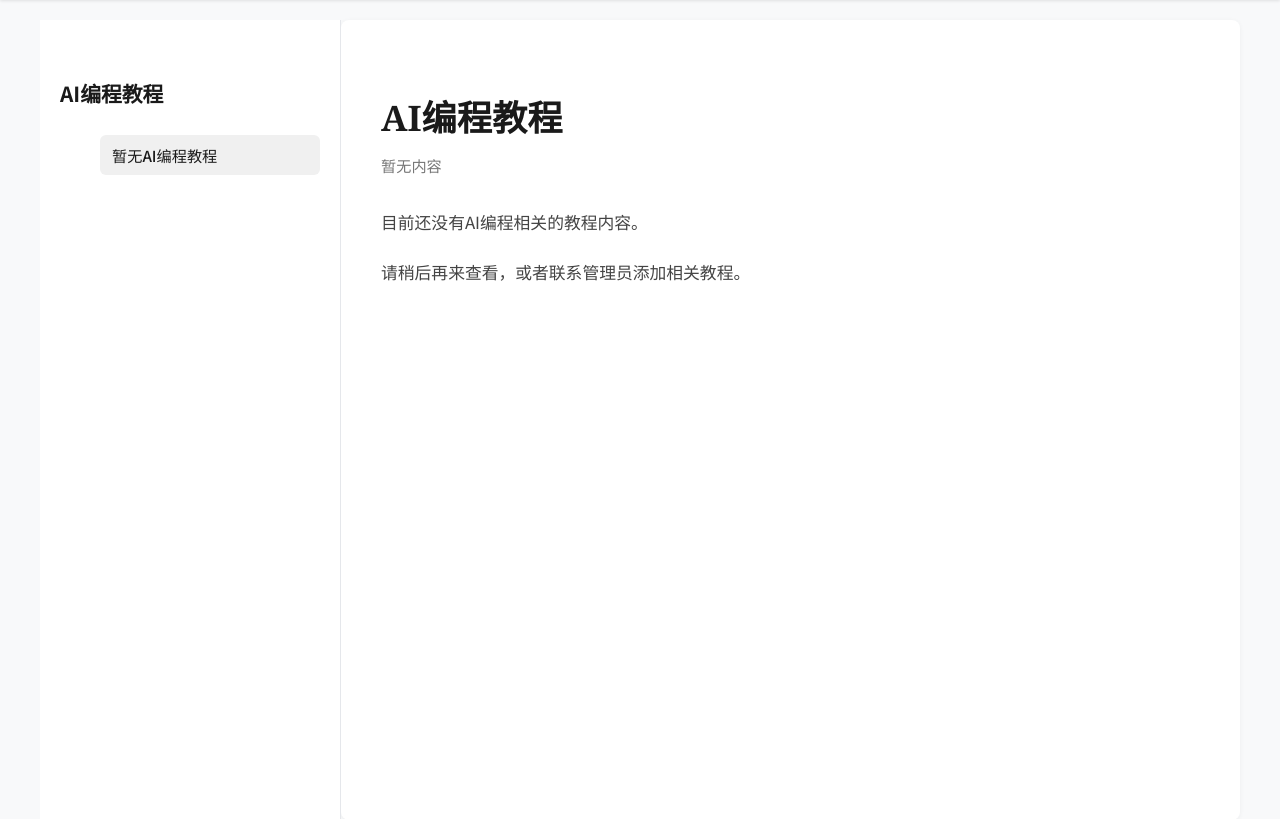
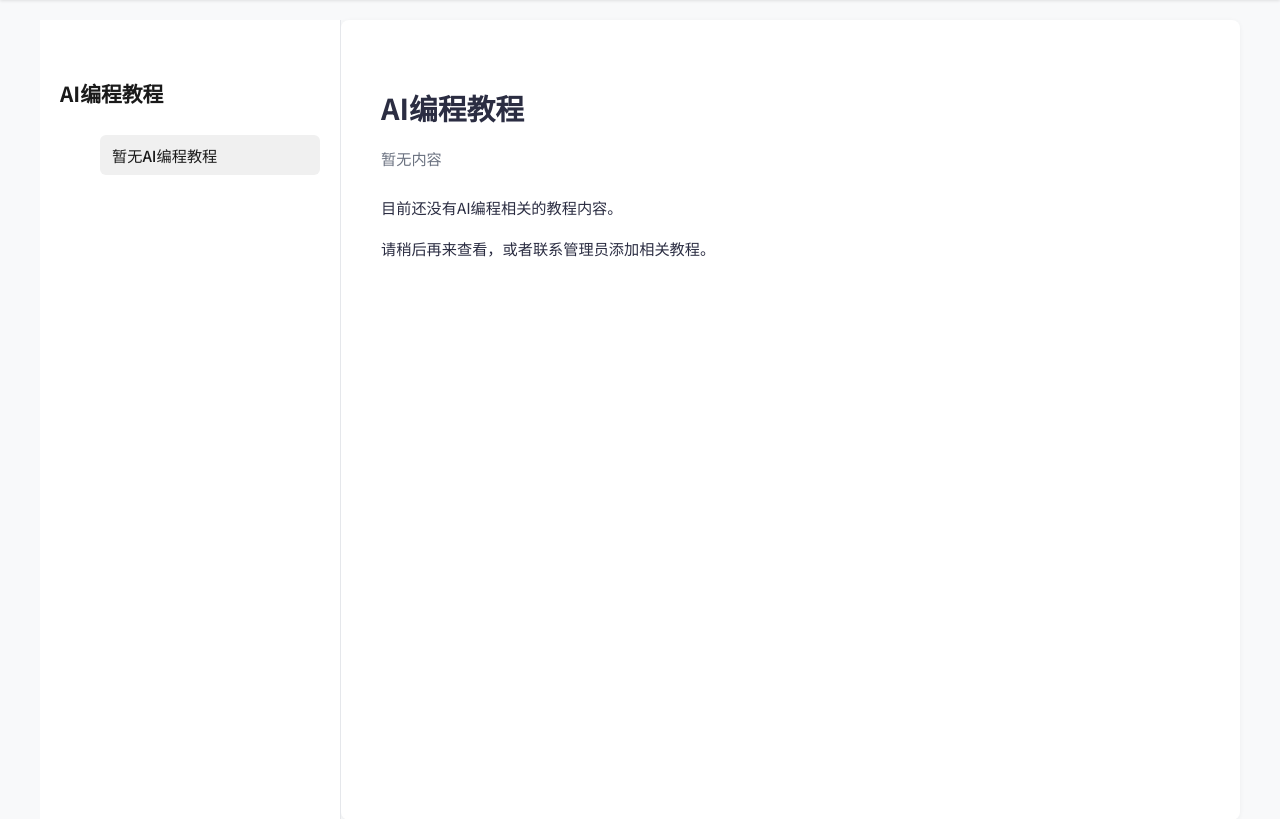
Before and after one commit to huangzhixin2018-sudo/python-learning-platform, a Django app: page /ai-programming/ in a window 1280 px wide. Shown: the part 60-879 px from the top of the page. Run offline with Django 5.2, Linux system fonts and the light colour scheme; data that the repository does not hold is empty.

Commit message:
🎨 应用参考.html的现代设计风格到数据结构和AI编程页面 - 更新字体为Noto Sans SC等现代字体 - 优化行高为1.7，提升可读性 - 统一标题层级和间距设计 - 使用CSS变量实现一致的颜色系统 - 改进文章内容的排版和视觉效果

```diff
--- a/templates/front/AI编程.html
+++ b/templates/front/AI编程.html
@@ -194,33 +194,57 @@
     }
 
     .post h1 {
-      font-family: 'Georgia', serif;
-      font-size: 2.2rem;
+      font-family: 'Noto Sans SC', 'Inter', -apple-system, BlinkMacSystemFont, sans-serif;
+      font-size: 1.8rem;
       font-weight: 700;
-      color: #1a1a1a;
-      margin-bottom: 12px;
+      color: var(--text-color);
+      margin-bottom: 1.25rem;
       line-height: 1.3;
     }
 
     .post .date {
       font-size: 0.95rem;
-      color: #777;
-      margin-bottom: 30px;
+      color: var(--light-text);
+      margin-bottom: 1.5rem;
     }
 
     .post p {
-      font-size: 1.05rem;
-      line-height: 1.8;
-      color: #444;
-      margin-bottom: 20px;
+      font-size: 0.95rem;
+      line-height: 1.7;
+      color: var(--text-color);
+      margin-bottom: 1rem;
+    }
+
+    .post h2 {
+      font-size: 1.4rem;
+      margin: 1.25rem 0 0.75rem;
+      color: var(--text-color);
+      font-weight: 600;
+    }
+
+    .post h3 {
+      font-size: 1.2rem;
+      margin: 1rem 0 0.5rem;
+      color: var(--text-color);
+      font-weight: 600;
     }
 
     .post blockquote {
-      margin: 30px 0;
-      padding-left: 24px;
-      border-left: 4px solid #ddd;
+      margin: 1.5rem 0;
+      padding-left: 1.5rem;
+      border-left: 4px solid var(--border-color);
       font-style: italic;
-      color: #555;
+      color: var(--light-text);
+    }
+
+    .post ul, .post ol {
+      margin: 1rem 0;
+      padding-left: 1.5rem;
+    }
+
+    .post li {
+      margin-bottom: 0.5rem;
+      line-height: 1.7;
     }
 
     /* 代码块样式 */
@@ -309,13 +333,7 @@
       {% if current_article %}
         <article id="post1" class="post active">
           <h1>{{ current_article.title }}</h1>
-          {% if current_article.subtitle %}
-            <h2 style="color: #8d99ae; font-weight: 400; margin-bottom: 1rem;">{{ current_article.subtitle }}</h2>
-          {% endif %}
           <div class="date">{{ current_article.created_at|date:"Y年m月d日" }}</div>
-          {% if current_article.summary %}
-            <div style="background: #f8f9fa; padding: 1rem; border-radius: 8px; margin-bottom: 2rem; font-style: italic;">{{ current_article.summary }}</div>
-          {% endif %}
           {% if current_article.content_html %}
             {{ current_article.content_html|safe }}
           {% elif current_article.content_code %}
```
Also changed, not shown: templates/front/数据结构.html (+38 -20 lines).
